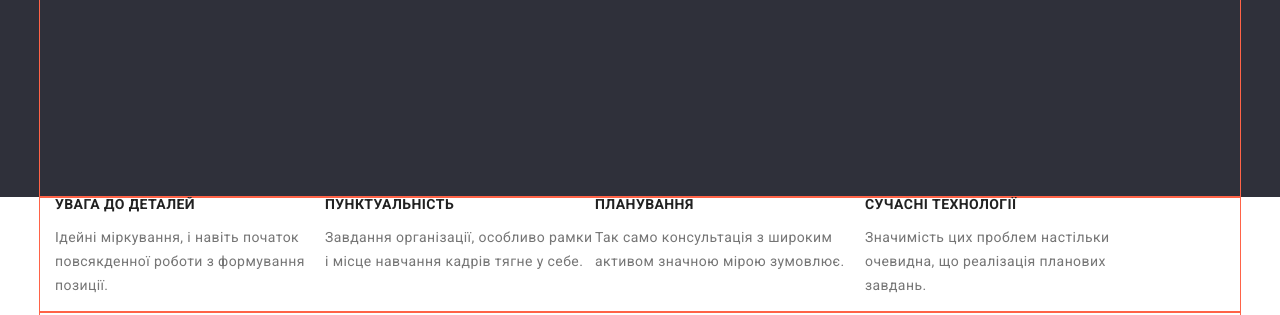
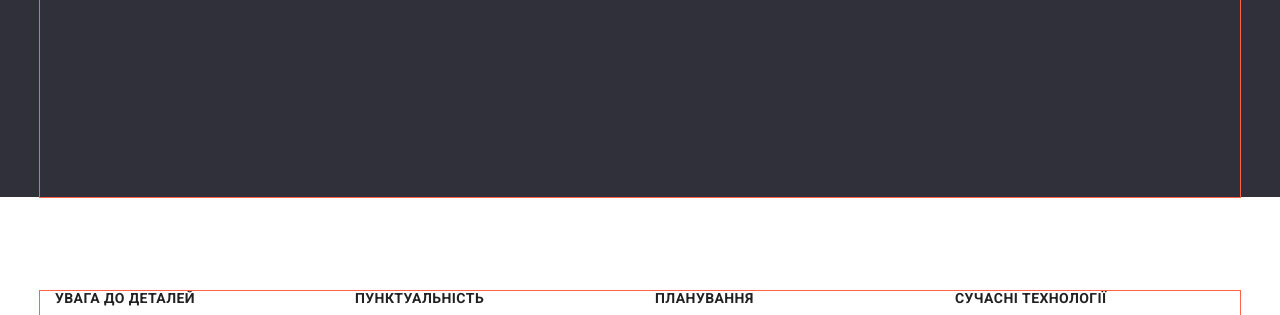
Before and after one commit to YuriyPilipenkoKH/goit-markup-hw-03, a plain HTML site: page index.html in a window 1280 px wide. Shown: the part 485-800 px from the top of the page. Drawn offline with nearby package versions, Linux system fonts and the light colour scheme.

Commit message:
features

```diff
--- a/css/styles.css
+++ b/css/styles.css
@@ -185,7 +185,8 @@ h1,h2,h3 {
     overflow: hidden;
   }
 .features {
-
+    margin-top: 94px;
+    margin-bottom: 94px;
 }
 .feature-list {
     display: flex;
@@ -198,10 +199,22 @@ h1,h2,h3 {
 
 }
 .feature-list .feature-item {
-
     width: 270px;
     flex-direction: column;
+
+
+
 }
+.feature-list .feature-item + .feature-item {
+    margin-left: 30px;
+
+}
+
+/*
+.nav .nav-item + .nav-item {
+    margin-left: 50px;
+*/
+
 
 .feature1,
 .feature2,
```
